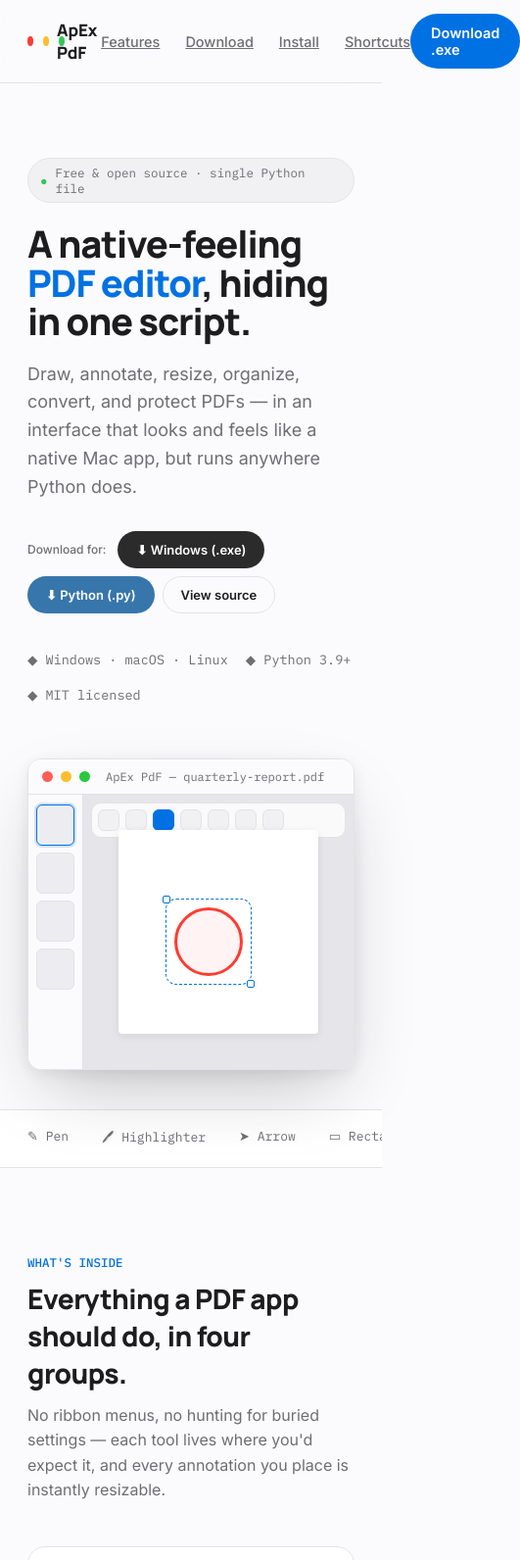
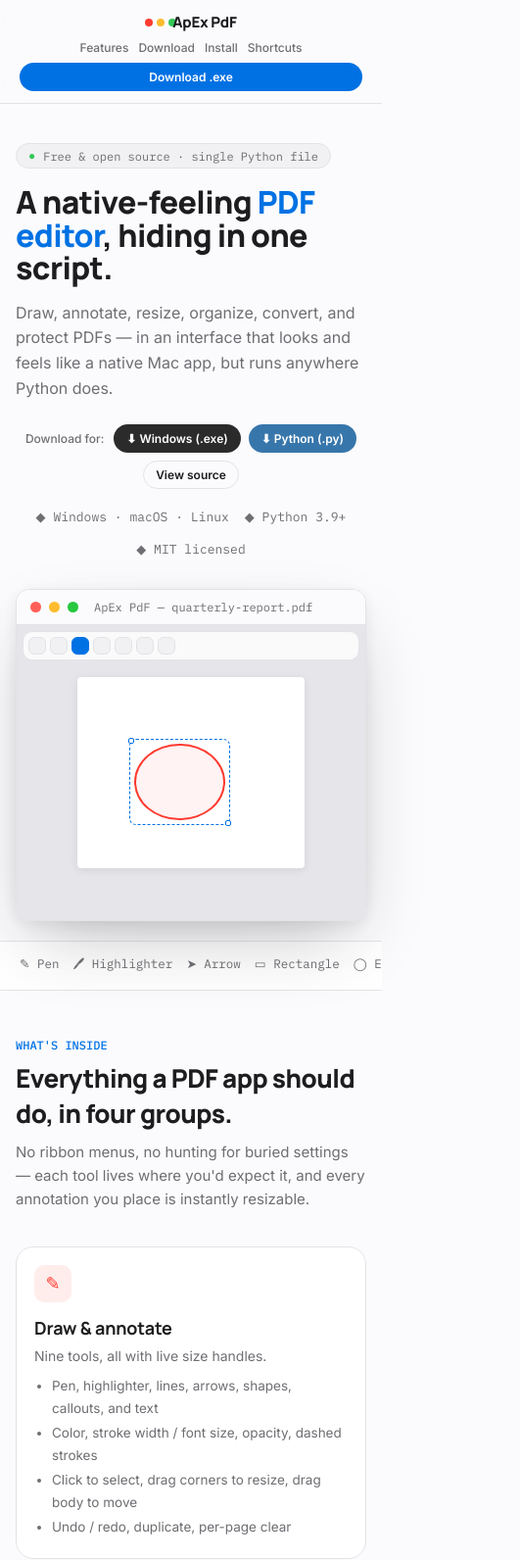
Before and after one commit to cyberprimeoffical4/apex-pdf, a plain HTML site: page index.html in a window 390 px wide. Shown: the top 1592 px of the page at 98% size, 531 px wide, since content can reach past the window. Drawn offline with Linux system fonts and the light colour scheme.

Commit message:
Update index.html

```diff
--- a/index.html
+++ b/index.html
@@ -2,13 +2,18 @@
 <html lang="en">
 <head>
   <meta charset="UTF-8">
-<meta name="viewport" content="width=device-width, initial-scale=1.0">
-<title>ApEx PdF — a native-feeling PDF editor, in one Python file</title>
+  <meta name="viewport" content="width=device-width, initial-scale=1.0, maximum-scale=5.0">
+  <title>ApEx PdF · native-feeling PDF editor, one Python file</title>
   <meta name="description" content="ApEx PdF is a free, single-file, Apple-styled PDF editor, annotator and converter written in Python. Draw, resize, organize, convert and protect PDFs on Windows, macOS and Linux.">
   <link rel="preconnect" href="https://fonts.googleapis.com">
   <link rel="preconnect" href="https://fonts.gstatic.com" crossorigin>
   <link href="https://fonts.googleapis.com/css2?family=Manrope:wght@500;700;800&family=Inter:wght@400;500;600&family=IBM+Plex+Mono:wght@400;500&display=swap" rel="stylesheet">
   <style>
+    * {
+      margin: 0;
+      padding: 0;
+      box-sizing: border-box;
+    }
     :root{
       --bg:#FBFBFD;
       --panel:#FFFFFF;
@@ -26,33 +31,78 @@
       --display: 'Manrope', system-ui, sans-serif;
       --body: 'Inter', system-ui, sans-serif;
     }
-  *{box-sizing:border-box;}
     html{scroll-behavior:smooth;}
     body{
       margin:0; background:var(--bg); color:var(--ink);
       font-family:var(--body);
       -webkit-font-smoothing:antialiased;
     }
-  a{color:inherit;}
-  .wrap{max-width:1120px; margin:0 auto; padding:0 28px;}
+    a{color:inherit; text-decoration:none;}
+    .wrap{
+      max-width:1120px;
+      margin:0 auto;
+      padding:0 24px;
+      width:100%;
+    }
 
     /* ---------- nav ---------- */
     header.nav{
       position:sticky; top:0; z-index:50;
       background:rgba(251,251,253,0.82);
       backdrop-filter:saturate(180%) blur(14px);
+      -webkit-backdrop-filter:saturate(180%) blur(14px);
       border-bottom:1px solid var(--line);
     }
-  .nav-inner{display:flex; align-items:center; justify-content:space-between; padding:14px 28px; max-width:1120px; margin:0 auto;}
-  .brand{display:flex; align-items:center; gap:10px; font-family:var(--display); font-weight:800; font-size:17px; letter-spacing:-0.01em;}
-  .brand .dot{width:10px; height:10px; border-radius:50%; background:var(--red); box-shadow:16px 0 0 #FEBC2E, 32px 0 0 var(--green); margin-right:14px;}
-  .nav-links{display:flex; align-items:center; gap:26px; font-size:14.5px; color:var(--sub); font-weight:500;}
+    .nav-inner{
+      display:flex;
+      align-items:center;
+      justify-content:space-between;
+      padding:12px 20px;
+      max-width:1120px;
+      margin:0 auto;
+      flex-wrap:wrap;
+      gap:10px;
+    }
+    .brand{
+      display:flex;
+      align-items:center;
+      gap:10px;
+      font-family:var(--display);
+      font-weight:800;
+      font-size:17px;
+      letter-spacing:-0.01em;
+    }
+    .brand .dot{
+      width:10px; height:10px; border-radius:50%;
+      background:var(--red);
+      box-shadow:16px 0 0 #FEBC2E, 32px 0 0 var(--green);
+      margin-right:14px;
+      flex-shrink:0;
+    }
+    .nav-links{
+      display:flex;
+      align-items:center;
+      gap:20px;
+      font-size:14px;
+      color:var(--sub);
+      font-weight:500;
+      flex-wrap:wrap;
+    }
     .nav-links a:hover{color:var(--ink);}
     .btn{
-    display:inline-flex; align-items:center; gap:8px;
-    border-radius:999px; padding:10px 20px; font-weight:600; font-size:14.5px;
-    text-decoration:none; border:1px solid transparent; cursor:pointer;
+      display:inline-flex;
+      align-items:center;
+      justify-content:center;
+      gap:6px;
+      border-radius:999px;
+      padding:8px 16px;
+      font-weight:600;
+      font-size:14px;
+      text-decoration:none;
+      border:1px solid transparent;
+      cursor:pointer;
       transition:transform .15s ease, box-shadow .15s ease, background .15s ease;
+      white-space:nowrap;
     }
     .btn-primary{background:var(--accent); color:#fff;}
     .btn-primary:hover{transform:translateY(-1px); box-shadow:0 10px 24px rgba(0,113,227,0.32);}
@@ -64,96 +114,311 @@
     .btn-python:hover{transform:translateY(-1px); box-shadow:0 10px 24px rgba(55,118,171,0.32);}
 
     /* ---------- hero ---------- */
-  .hero{padding:76px 0 40px;}
-  .hero-grid{display:grid; grid-template-columns:1.05fr 1fr; gap:56px; align-items:center;}
+    .hero{padding:60px 0 32px;}
+    .hero-grid{
+      display:grid;
+      grid-template-columns:1fr 1fr;
+      gap:40px;
+      align-items:center;
+    }
     .eyebrow{
-    display:inline-flex; align-items:center; gap:8px;
-    font-family:var(--mono); font-size:12.5px; color:var(--sub);
-    background:#F1F1F3; border:1px solid var(--line); border-radius:999px;
-    padding:6px 12px; margin-bottom:22px;
+      display:inline-flex;
+      align-items:center;
+      gap:8px;
+      font-family:var(--mono);
+      font-size:12px;
+      color:var(--sub);
+      background:#F1F1F3;
+      border:1px solid var(--line);
+      border-radius:999px;
+      padding:4px 12px;
+      margin-bottom:18px;
+      flex-wrap:wrap;
     }
     .eyebrow b{color:var(--green);}
     h1{
-    font-family:var(--display); font-weight:800; letter-spacing:-0.03em;
-    font-size:clamp(38px, 5vw, 58px); line-height:1.04; margin:0 0 20px;
+      font-family:var(--display);
+      font-weight:800;
+      letter-spacing:-0.02em;
+      font-size:clamp(32px, 5.5vw, 56px);
+      line-height:1.05;
+      margin:0 0 16px;
     }
     h1 span{color:var(--accent);}
-  .lede{font-size:18px; line-height:1.6; color:var(--sub); max-width:480px; margin:0 0 30px;}
-  .cta-row{display:flex; gap:12px; flex-wrap:wrap; margin-bottom:26px;}
-  .cta-row .btn{font-size:13px; padding:10px 18px;}
-  .meta-row{display:flex; gap:18px; flex-wrap:wrap; font-size:13.5px; color:var(--sub); font-family:var(--mono);}
+    .lede{
+      font-size:clamp(16px, 1.8vw, 19px);
+      line-height:1.6;
+      color:var(--sub);
+      max-width:480px;
+      margin:0 0 24px;
+    }
+    .cta-row{display:flex; gap:10px; flex-wrap:wrap; margin-bottom:20px;}
+    .download-group{
+      display:flex;
+      flex-wrap:wrap;
+      gap:8px;
+      align-items:center;
+    }
+    .download-label{
+      font-size:12px;
+      color:var(--sub);
+      font-weight:500;
+      margin-right:2px;
+    }
+    .meta-row{
+      display:flex;
+      gap:16px;
+      flex-wrap:wrap;
+      font-size:13px;
+      color:var(--sub);
+      font-family:var(--mono);
+    }
     .meta-row span{display:flex; align-items:center; gap:6px;}
-  .download-group{display:flex; flex-wrap:wrap; gap:8px; align-items:center; margin-bottom:12px;}
-  .download-label{font-size:12px; color:var(--sub); font-weight:500; margin-right:4px;}
 
-  /* ---------- mock app window (signature element) ---------- */
-  .stage{perspective:1400px;}
+    /* ---------- mock app window ---------- */
+    .stage{perspective:1200px; width:100%;}
     .mockwin{
-    background:var(--panel); border-radius:14px; overflow:hidden;
+      background:var(--panel);
+      border-radius:14px;
+      overflow:hidden;
       border:1px solid var(--line);
       box-shadow:0 30px 70px -20px rgba(29,29,31,0.28), 0 4px 18px rgba(29,29,31,0.08);
-    transform:rotateY(-8deg) rotateX(4deg);
-    transition:transform .35s cubic-bezier(.2,.8,.2,1);
+      transform:rotateY(-6deg) rotateX(3deg);
+      transition:transform .3s cubic-bezier(.2,.8,.2,1);
       will-change:transform;
+      width:100%;
+      max-width:600px;
+      margin:0 auto;
     }
     .mock-chrome{
-    display:flex; align-items:center; gap:8px;
-    padding:10px 14px; background:#FBFBFD; border-bottom:1px solid var(--line);
+      display:flex;
+      align-items:center;
+      gap:8px;
+      padding:10px 14px;
+      background:#FBFBFD;
+      border-bottom:1px solid var(--line);
+      flex-wrap:wrap;
     }
-  .mock-chrome i{width:11px; height:11px; border-radius:50%; display:block;}
-  .mock-chrome .t1{background:#FF5F57;} .mock-chrome .t2{background:#FEBC2E;} .mock-chrome .t3{background:#28C840;}
-  .mock-title{margin-left:8px; font-size:12px; color:var(--sub); font-family:var(--mono);}
-  .mock-body{display:grid; grid-template-columns:74px 1fr 96px; height:280px;}
-  .mock-side{background:#FBFBFD; border-right:1px solid var(--line); padding:10px 8px; display:flex; flex-direction:column; gap:7px;}
-  .mock-thumb{height:42px; border-radius:6px; background:#EDEDF1; border:1px solid var(--line);}
+    .mock-chrome i{
+      width:11px; height:11px; border-radius:50%;
+      display:block;
+      flex-shrink:0;
+    }
+    .mock-chrome .t1{background:#FF5F57;}
+    .mock-chrome .t2{background:#FEBC2E;}
+    .mock-chrome .t3{background:#28C840;}
+    .mock-title{
+      margin-left:8px;
+      font-size:12px;
+      color:var(--sub);
+      font-family:var(--mono);
+      white-space:nowrap;
+      overflow:hidden;
+      text-overflow:ellipsis;
+      flex:1;
+    }
+    .mock-body{
+      display:grid;
+      grid-template-columns:64px 1fr 80px;
+      height:260px;
+    }
+    .mock-side{
+      background:#FBFBFD;
+      border-right:1px solid var(--line);
+      padding:8px 6px;
+      display:flex;
+      flex-direction:column;
+      gap:6px;
+    }
+    .mock-thumb{
+      height:36px;
+      border-radius:6px;
+      background:#EDEDF1;
+      border:1px solid var(--line);
+      flex-shrink:0;
+    }
     .mock-thumb.active{border-color:var(--accent); box-shadow:0 0 0 2px rgba(0,113,227,0.18);}
-  .mock-canvas{position:relative; background:#E5E5EA; display:flex; align-items:center; justify-content:center;}
-  .mock-toolbar{position:absolute; top:8px; left:8px; right:8px; display:flex; gap:6px; background:#FFFFFFcc; border:1px solid var(--line); border-radius:10px; padding:6px; backdrop-filter:blur(6px);}
-  .mock-toolbar i{width:22px; height:22px; border-radius:6px; background:#F1F1F3; border:1px solid var(--line);}
+    .mock-canvas{
+      position:relative;
+      background:#E5E5EA;
+      display:flex;
+      align-items:center;
+      justify-content:center;
+      min-height:180px;
+    }
+    .mock-toolbar{
+      position:absolute;
+      top:6px;
+      left:6px;
+      right:6px;
+      display:flex;
+      gap:4px;
+      background:#FFFFFFcc;
+      border:1px solid var(--line);
+      border-radius:10px;
+      padding:5px;
+      backdrop-filter:blur(6px);
+      -webkit-backdrop-filter:blur(6px);
+      flex-wrap:wrap;
+    }
+    .mock-toolbar i{
+      width:20px;
+      height:20px;
+      border-radius:6px;
+      background:#F1F1F3;
+      border:1px solid var(--line);
+      flex-shrink:0;
+    }
     .mock-toolbar i.on{background:var(--accent); border-color:var(--accent);}
-  .mock-page{width:74%; height:74%; background:#fff; border-radius:4px; box-shadow:0 2px 10px rgba(0,0,0,0.08); position:relative;}
+    .mock-page{
+      width:70%;
+      height:70%;
+      background:#fff;
+      border-radius:4px;
+      box-shadow:0 2px 10px rgba(0,0,0,0.08);
+      position:relative;
+      aspect-ratio: 1/1.3;
+    }
     .mock-circle{
-    position:absolute; top:38%; left:28%; width:70px; height:70px; border-radius:50%;
-    border:3px solid var(--red); background:rgba(255,59,48,0.06);
+      position:absolute;
+      top:35%;
+      left:25%;
+      width:40%;
+      height:40%;
+      border-radius:50%;
+      border:3px solid var(--red);
+      background:rgba(255,59,48,0.06);
     }
     .mock-handles{
-    position:absolute; top:38%; left:28%; width:70px; height:70px;
-    outline:1.5px dashed var(--accent); outline-offset:8px; border-radius:2px;
+      position:absolute;
+      top:35%;
+      left:25%;
+      width:40%;
+      height:40%;
+      outline:1.5px dashed var(--accent);
+      outline-offset:6px;
+      border-radius:2px;
     }
-  .mock-handles i{position:absolute; width:8px; height:8px; background:#fff; border:1.5px solid var(--accent); border-radius:2px;}
-  .mock-handles i.a{top:-12px; left:-12px;} .mock-handles i.b{bottom:-12px; right:-12px;}
-  .mock-right{background:#FBFBFD; border-left:1px solid var(--line); padding:10px 8px;}
-  .mock-panel-label{font-size:9px; letter-spacing:.06em; color:var(--sub); font-family:var(--mono); margin-bottom:8px;}
-  .mock-slider{height:5px; border-radius:3px; background:#E3E3E7; position:relative; margin-bottom:14px;}
-  .mock-slider::after{content:""; position:absolute; left:0; top:0; height:100%; width:64%; background:var(--accent); border-radius:3px;}
+    .mock-handles i{
+      position:absolute;
+      width:8px;
+      height:8px;
+      background:#fff;
+      border:1.5px solid var(--accent);
+      border-radius:2px;
+    }
+    .mock-handles i.a{top:-8px; left:-8px;}
+    .mock-handles i.b{bottom:-8px; right:-8px;}
+    .mock-right{
+      background:#FBFBFD;
+      border-left:1px solid var(--line);
+      padding:8px 6px;
+    }
+    .mock-panel-label{
+      font-size:8px;
+      letter-spacing:.06em;
+      color:var(--sub);
+      font-family:var(--mono);
+      margin-bottom:6px;
+    }
+    .mock-slider{
+      height:4px;
+      border-radius:3px;
+      background:#E3E3E7;
+      position:relative;
+      margin-bottom:12px;
+    }
+    .mock-slider::after{
+      content:"";
+      position:absolute;
+      left:0; top:0;
+      height:100%;
+      width:64%;
+      background:var(--accent);
+      border-radius:3px;
+    }
 
     /* ---------- tool strip ---------- */
     .toolstrip{border-top:1px solid var(--line); border-bottom:1px solid var(--line); background:var(--panel);}
-  .toolstrip .wrap{display:flex; gap:34px; overflow-x:auto; padding:18px 28px; font-family:var(--mono); font-size:13px; color:var(--sub);}
+    .toolstrip .wrap{
+      display:flex;
+      gap:20px;
+      overflow-x:auto;
+      padding:14px 20px;
+      font-family:var(--mono);
+      font-size:12.5px;
+      color:var(--sub);
+      -webkit-overflow-scrolling:touch;
+      scrollbar-width:thin;
+    }
     .toolstrip .wrap span{white-space:nowrap;}
 
     /* ---------- features ---------- */
-  .section{padding:88px 0;}
-  .section-head{max-width:560px; margin:0 0 44px;}
-  .section-head .kicker{font-family:var(--mono); font-size:12.5px; color:var(--accent); font-weight:500; margin-bottom:10px; display:block;}
-  .section-head h2{font-family:var(--display); font-weight:800; letter-spacing:-0.02em; font-size:clamp(28px,3.4vw,36px); margin:0 0 12px;}
-  .section-head p{color:var(--sub); font-size:16px; line-height:1.6; margin:0;}
+    .section{padding:64px 0;}
+    .section-head{max-width:560px; margin:0 0 36px;}
+    .section-head .kicker{
+      font-family:var(--mono);
+      font-size:12px;
+      color:var(--accent);
+      font-weight:500;
+      margin-bottom:8px;
+      display:block;
+    }
+    .section-head h2{
+      font-family:var(--display);
+      font-weight:800;
+      letter-spacing:-0.02em;
+      font-size:clamp(26px, 3.2vw, 36px);
+      margin:0 0 10px;
+    }
+    .section-head p{
+      color:var(--sub);
+      font-size:clamp(15px, 1.4vw, 17px);
+      line-height:1.6;
+      margin:0;
+    }
 
-  .grid4{display:grid; grid-template-columns:repeat(2, 1fr); gap:18px;}
+    .grid4{
+      display:grid;
+      grid-template-columns:repeat(2, 1fr);
+      gap:18px;
+    }
     .card{
-    background:var(--panel); border:1px solid var(--line); border-radius:var(--radius);
-    padding:26px; opacity:0; transform:translateY(14px);
+      background:var(--panel);
+      border:1px solid var(--line);
+      border-radius:var(--radius);
+      padding:24px;
+      opacity:0;
+      transform:translateY(14px);
       transition:opacity .5s ease, transform .5s ease;
     }
     .card.show{opacity:1; transform:none;}
     .card .icon{
-    width:38px; height:38px; border-radius:10px; display:flex; align-items:center; justify-content:center;
-    font-size:18px; margin-bottom:16px;
+      width:38px; height:38px; border-radius:10px;
+      display:flex; align-items:center; justify-content:center;
+      font-size:18px; margin-bottom:14px;
     }
-  .card h3{font-family:var(--display); font-size:18px; font-weight:700; margin:0 0 8px; letter-spacing:-0.01em;}
-  .card p{color:var(--sub); font-size:14.5px; line-height:1.6; margin:0 0 10px;}
-  .card ul{margin:0; padding-left:18px; color:var(--sub); font-size:13.8px; line-height:1.7;}
-
+    .card h3{
+      font-family:var(--display);
+      font-size:18px;
+      font-weight:700;
+      margin:0 0 6px;
+      letter-spacing:-0.01em;
+    }
+    .card p{
+      color:var(--sub);
+      font-size:14px;
+      line-height:1.6;
+      margin:0 0 8px;
+    }
+    .card ul{
+      margin:0;
+      padding-left:18px;
+      color:var(--sub);
+      font-size:13.5px;
+      line-height:1.7;
+    }
+    .card ul li{margin-bottom:2px;}
     .ic-draw{background:#FFEDEC; color:var(--red);}
     .ic-view{background:#EAF3FF; color:var(--accent);}
     .ic-org{background:#FFF6E0; color:#B26A00;}
@@ -164,54 +429,181 @@
     .install .section-head p{color:#98989D;}
     .install .section-head h2{color:#fff;}
     .term{
-    background:var(--dark-panel); border:1px solid #3A3A3C; border-radius:14px;
-    overflow:hidden; font-family:var(--mono); font-size:13.5px;
+      background:var(--dark-panel);
+      border:1px solid #3A3A3C;
+      border-radius:14px;
+      overflow:hidden;
+      font-family:var(--mono);
+      font-size:13px;
     }
-  .term-bar{display:flex; gap:7px; padding:11px 14px; border-bottom:1px solid #3A3A3C;}
-  .term-bar i{width:10px; height:10px; border-radius:50%;}
-  .term-bar .t1{background:#FF5F57;} .term-bar .t2{background:#FEBC2E;} .term-bar .t3{background:#28C840;}
-  .term pre{margin:0; padding:20px; color:#E5E5EA; line-height:1.9; overflow-x:auto;}
-  .term .c{color:#6BCB77;} .term .p{color:#98989D;}
+    .term-bar{
+      display:flex;
+      gap:7px;
+      padding:10px 14px;
+      border-bottom:1px solid #3A3A3C;
+    }
+    .term-bar i{
+      width:10px; height:10px; border-radius:50%;
+      flex-shrink:0;
+    }
+    .term-bar .t1{background:#FF5F57;}
+    .term-bar .t2{background:#FEBC2E;}
+    .term-bar .t3{background:#28C840;}
+    .term pre{
+      margin:0;
+      padding:18px;
+      color:#E5E5EA;
+      line-height:1.8;
+      overflow-x:auto;
+      white-space:pre-wrap;
+      word-break:break-all;
+    }
+    .term .c{color:#6BCB77;}
+    .term .p{color:#98989D;}
 
-  .req-row{display:flex; gap:28px; flex-wrap:wrap; margin-top:26px; font-size:13.5px; color:#98989D;}
+    .req-row{
+      display:flex;
+      gap:24px;
+      flex-wrap:wrap;
+      margin-top:20px;
+      font-size:13px;
+      color:#98989D;
+    }
     .req-row b{color:#fff; font-weight:600;}
 
-  /* ---------- downloads section ---------- */
-  .downloads-grid{display:grid; grid-template-columns:repeat(auto-fit, minmax(200px, 1fr)); gap:16px; margin-top:20px;}
+    /* ---------- downloads ---------- */
+    .downloads-grid{
+      display:grid;
+      grid-template-columns:repeat(auto-fit, minmax(180px, 1fr));
+      gap:16px;
+      margin-top:16px;
+    }
     .download-card{
-    background:var(--panel); border:1px solid var(--line); border-radius:var(--radius);
-    padding:24px 20px; text-align:center; transition:transform .2s ease, box-shadow .2s ease;
+      background:var(--panel);
+      border:1px solid var(--line);
+      border-radius:var(--radius);
+      padding:20px 16px;
+      text-align:center;
+      transition:transform .2s ease, box-shadow .2s ease;
     }
     .download-card:hover{transform:translateY(-4px); box-shadow:0 12px 32px rgba(29,29,31,0.10);}
-  .download-card .icon{font-size:32px; margin-bottom:8px;}
-  .download-card h4{font-family:var(--display); font-weight:700; font-size:16px; margin:0 0 4px;}
-  .download-card p{font-size:13px; color:var(--sub); margin:0 0 12px;}
-  .download-card .btn{font-size:12.5px; padding:8px 16px;}
+    .download-card .icon{font-size:28px; margin-bottom:6px;}
+    .download-card h4{
+      font-family:var(--display);
+      font-weight:700;
+      font-size:16px;
+      margin:0 0 4px;
+    }
+    .download-card p{
+      font-size:13px;
+      color:var(--sub);
+      margin:0 0 10px;
+    }
+    .download-card .btn{font-size:12px; padding:6px 14px;}
 
     /* ---------- shortcuts ---------- */
-  .kbdrow{display:flex; flex-wrap:wrap; gap:10px;}
+    .kbdrow{
+      display:flex;
+      flex-wrap:wrap;
+      gap:10px;
+      margin-top:6px;
+    }
     kbd{
-    font-family:var(--mono); font-size:12.5px; background:#F1F1F3; border:1px solid var(--line);
-    border-bottom-width:2px; border-radius:7px; padding:5px 9px; color:var(--ink);
+      font-family:var(--mono);
+      font-size:12px;
+      background:#F1F1F3;
+      border:1px solid var(--line);
+      border-bottom-width:2px;
+      border-radius:7px;
+      padding:4px 8px;
+      color:var(--ink);
     }
-  .kchip{display:flex; align-items:center; gap:8px; background:var(--panel); border:1px solid var(--line);
-    border-radius:12px; padding:10px 14px; font-size:13.5px; color:var(--sub);}
+    .kchip{
+      display:flex;
+      align-items:center;
+      gap:6px;
+      background:var(--panel);
+      border:1px solid var(--line);
+      border-radius:12px;
+      padding:8px 12px;
+      font-size:13px;
+      color:var(--sub);
+      flex-wrap:wrap;
+    }
 
     /* ---------- footer ---------- */
-  footer{border-top:1px solid var(--line); padding:36px 0; font-size:13.5px; color:var(--sub);}
-  .foot-row{display:flex; justify-content:space-between; align-items:center; flex-wrap:wrap; gap:14px;}
+    footer{border-top:1px solid var(--line); padding:28px 0; font-size:13px; color:var(--sub);}
+    .foot-row{
+      display:flex;
+      justify-content:space-between;
+      align-items:center;
+      flex-wrap:wrap;
+      gap:12px;
+    }
     .foot-row a{text-decoration:none; font-weight:600; color:var(--ink);}
 
-  @media (max-width:860px){
-    .hero-grid{grid-template-columns:1fr;}
-    .grid4{grid-template-columns:1fr;}
-    .mockwin{transform:none;}
-    .mock-body{grid-template-columns:56px 1fr 0px;}
+    /* ---------- responsive ---------- */
+    @media (max-width: 860px){
+      .hero-grid{
+        grid-template-columns:1fr;
+        gap:32px;
+      }
+      .grid4{
+        grid-template-columns:1fr;
+      }
+      .mockwin{
+        transform:none !important;
+        max-width:100%;
+      }
+      .mock-body{
+        grid-template-columns:50px 1fr 0px;
+        height:auto;
+        min-height:220px;
+      }
       .mock-right{display:none;}
-    .downloads-grid{grid-template-columns:1fr 1fr;}
+      .mock-side{ padding:6px 4px; }
+      .mock-thumb{ height:28px; }
+      .mock-toolbar i{ width:18px; height:18px; }
+      .mock-page{ width:65%; height:65%; }
+      .mock-circle{ border-width:2px; }
+      .mock-handles{ outline-offset:4px; }
+      .mock-handles i{ width:6px; height:6px; }
+      .mock-handles i.a{ top:-6px; left:-6px; }
+      .mock-handles i.b{ bottom:-6px; right:-6px; }
+      .nav-inner{ flex-direction:column; align-items:stretch; gap:8px; }
+      .nav-links{ justify-content:center; gap:14px; font-size:13px; }
+      .brand{ justify-content:center; }
+      .cta-row{ justify-content:center; }
+      .download-group{ justify-content:center; }
+      .meta-row{ justify-content:center; }
+      .hero{ padding:40px 0 20px; }
+      .section{ padding:48px 0; }
+      .section-head{ max-width:100%; }
+      .downloads-grid{ grid-template-columns:1fr 1fr; }
+      .foot-row{ flex-direction:column; text-align:center; }
+      .toolstrip .wrap{ gap:14px; }
+      .req-row{ justify-content:center; }
     }
-  @media (max-width:480px){
-    .downloads-grid{grid-template-columns:1fr;}
+
+    @media (max-width: 480px){
+      .nav-links{ gap:10px; font-size:12px; flex-wrap:wrap; }
+      .btn{ font-size:12px; padding:6px 12px; }
+      .mock-body{ grid-template-columns:1fr; height:auto; }
+      .mock-side{ display:none; }
+      .mock-canvas{ min-height:180px; }
+      .downloads-grid{ grid-template-columns:1fr; }
+      .kchip{ font-size:12px; padding:6px 10px; }
+      .term pre{ font-size:12px; padding:12px; }
+      .brand{ font-size:15px; }
+      .brand .dot{ width:8px; height:8px; box-shadow:12px 0 0 #FEBC2E, 24px 0 0 var(--green); margin-right:10px; }
+      .wrap{ padding:0 16px; }
+      .card{ padding:18px; }
+    }
+
+    @media (max-width: 380px){
+      .mock-toolbar{ gap:2px; padding:3px; }
+      .mock-toolbar i{ width:14px; height:14px; }
+      .mock-page{ width:60%; height:60%; }
     }
   </style>
 </head>
@@ -424,7 +816,8 @@
 </footer>
 
 <script>
-  // subtle tilt on the mock window, following the cursor — the page's one animated flourish
+  (function(){
+    // subtle tilt on mock window (only on larger screens)
     const stage = document.querySelector('.stage');
     const win = document.getElementById('mockwin');
     if (stage && win && window.matchMedia('(min-width:861px)').matches) {
@@ -432,25 +825,30 @@
         const r = stage.getBoundingClientRect();
         const px = (e.clientX - r.left) / r.width - 0.5;
         const py = (e.clientY - r.top) / r.height - 0.5;
-      win.style.transform = `rotateY(${-8 + px * 10}deg) rotateX(${4 - py * 8}deg)`;
+        win.style.transform = `rotateY(${-6 + px * 8}deg) rotateX(${3 - py * 6}deg)`;
       });
       stage.addEventListener('mouseleave', () => {
-      win.style.transform = 'rotateY(-8deg) rotateX(4deg)';
+        win.style.transform = 'rotateY(-6deg) rotateX(3deg)';
       });
     }
 
     // reveal feature cards on scroll
     const cards = document.querySelectorAll('.card');
+    if (cards.length) {
       const io = new IntersectionObserver((entries) => {
         entries.forEach((en, i) => {
           if (en.isIntersecting) {
-        setTimeout(() => en.target.classList.add('show'), i * 60);
+            setTimeout(() => en.target.classList.add('show'), i * 50);
             io.unobserve(en.target);
           }
         });
-  }, { threshold: 0.15 });
+      }, { threshold: 0.15, rootMargin: '0px 0px -20px 0px' });
       cards.forEach(c => io.observe(c));
+    }
+
+    // ensure mock window adapts to container width on resize (no extra transform)
+    // already responsive via CSS
+  })();
 </script>
-
 </body>
 </html>
```
Lines whose indentation alone changed are shown as unchanged.
